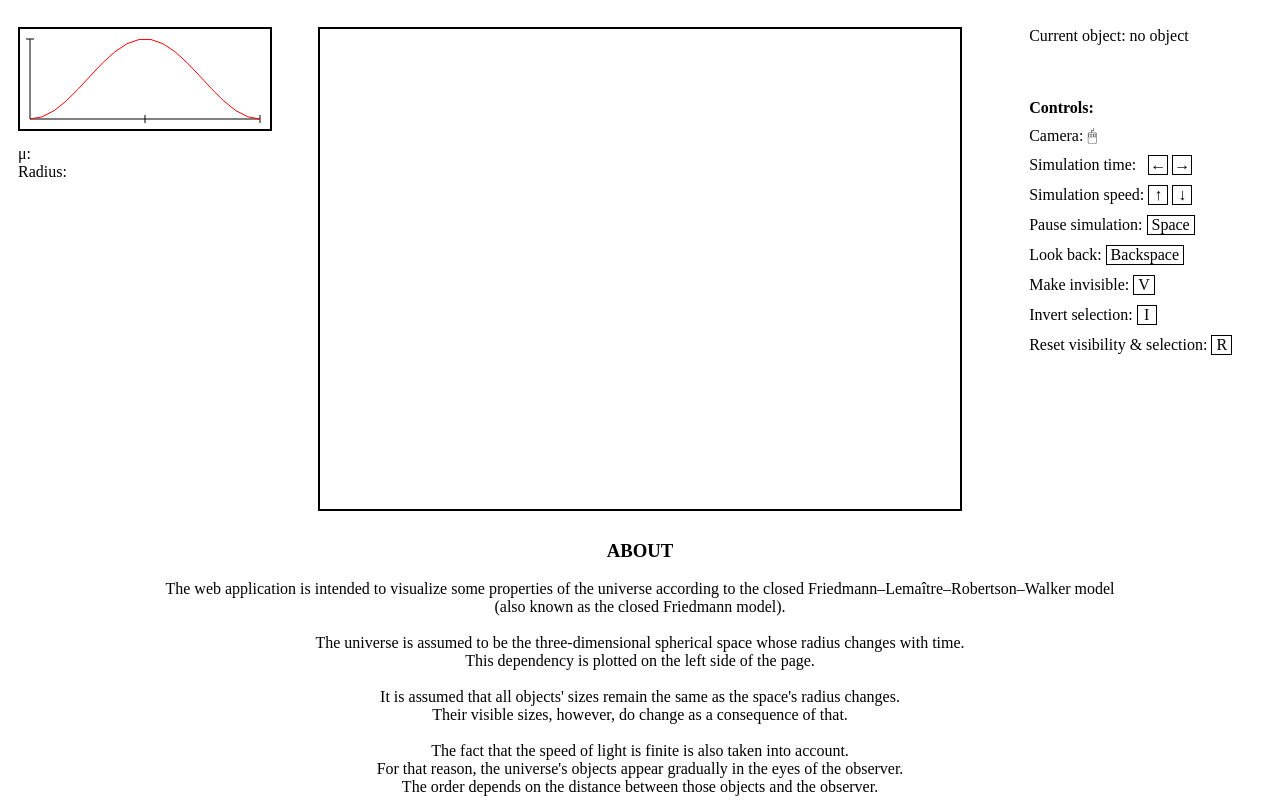
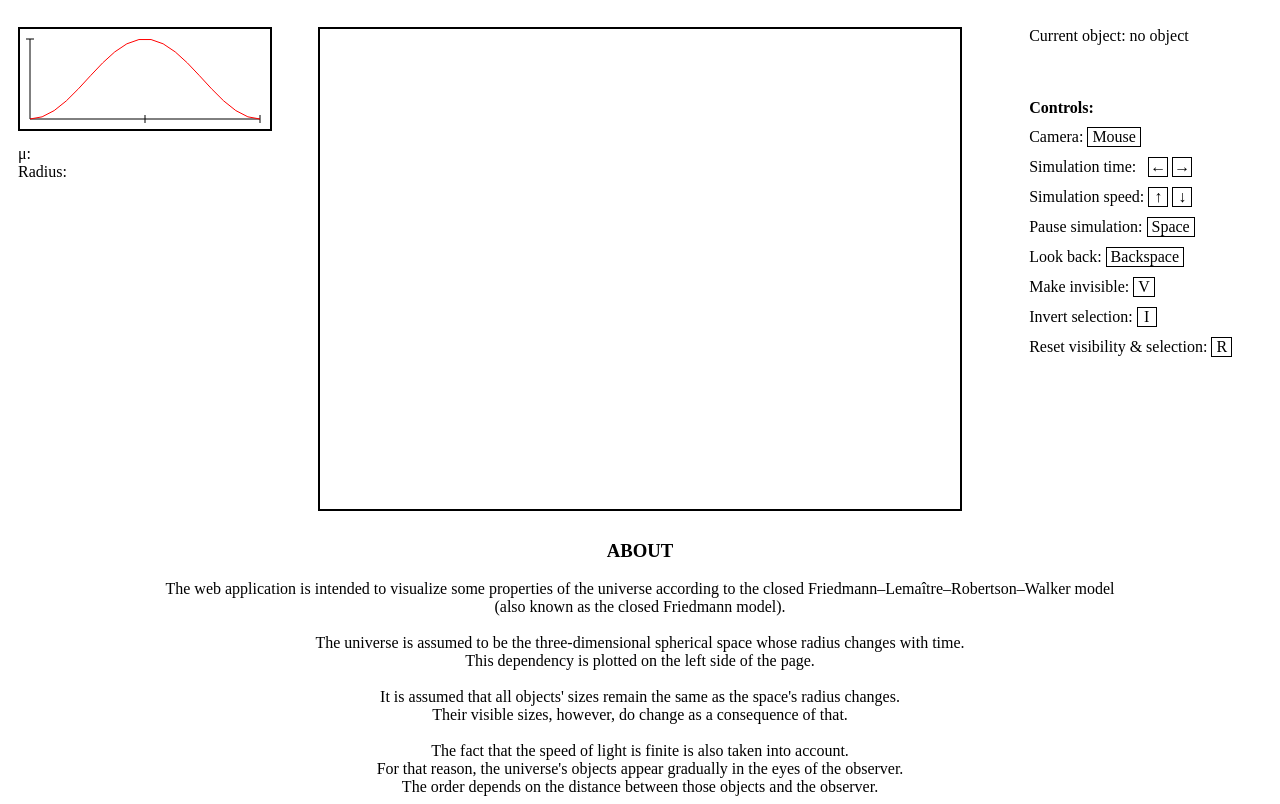
Before and after one commit to dmigranov/friedmann-web, a website with bundled scripts: page index.html in a window 1280 px wide. Shown: the part 38-842 px from the top of the page. Built offline with nearby package versions, Linux system fonts and the light colour scheme; a script that the page names is missing.

Commit message:
html a bit

```diff
--- a/index.html
+++ b/index.html
@@ -127,7 +127,7 @@
                 <br />
                 <div><b>Controls:</b></div>
                 <div class="between-controls">&nbsp;</div>
-                <div>Camera: &#128433;</div>
+                <div>Camera: <span class="square">&nbsp;Mouse&nbsp;</span></div>
                 <div class="between-controls">&nbsp;</div>
                 <div>Simulation time: &nbsp;&nbsp;<span class="square">&#8592;</span> <span
                         class="square">&#8594;</span>
```
